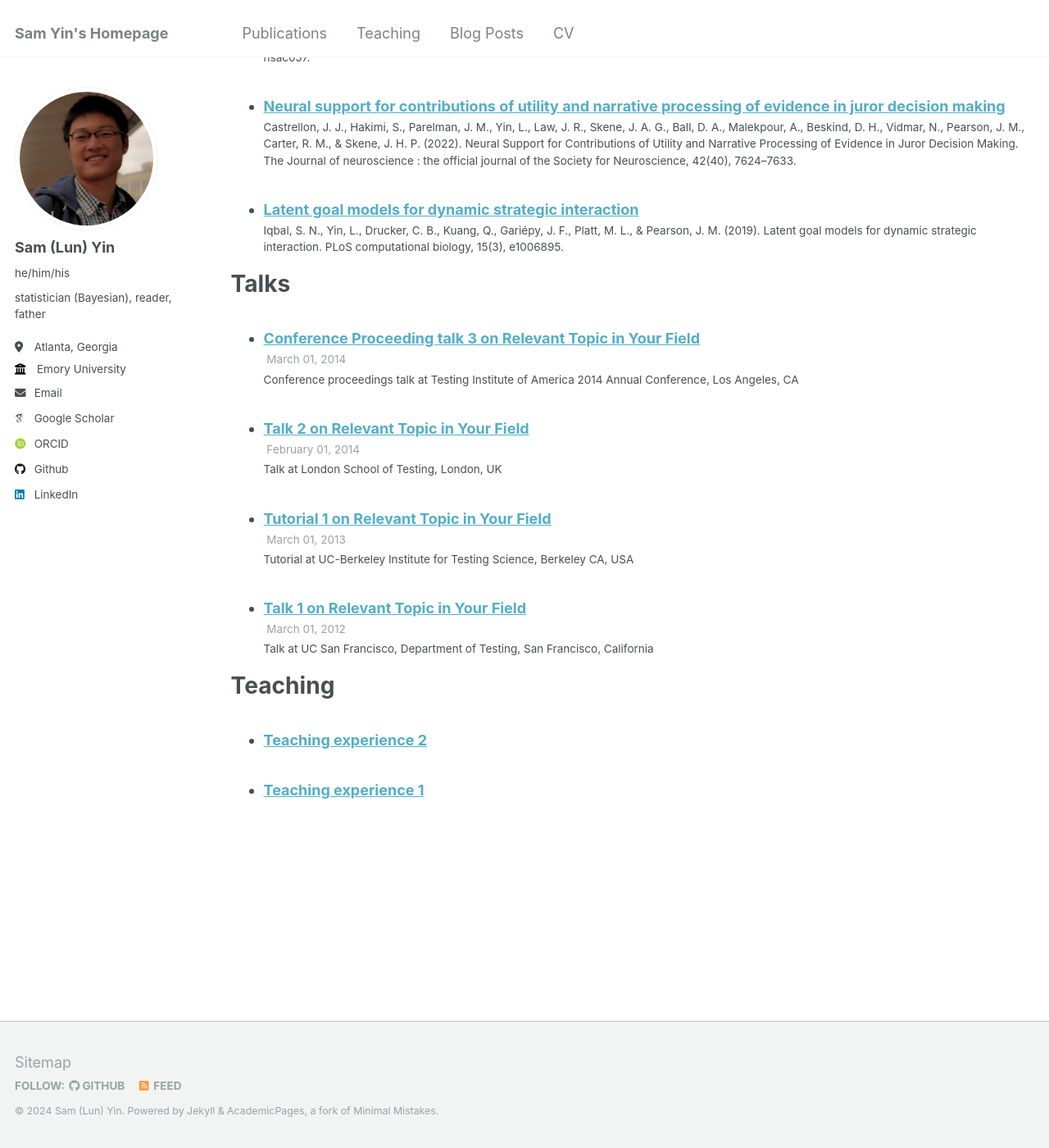
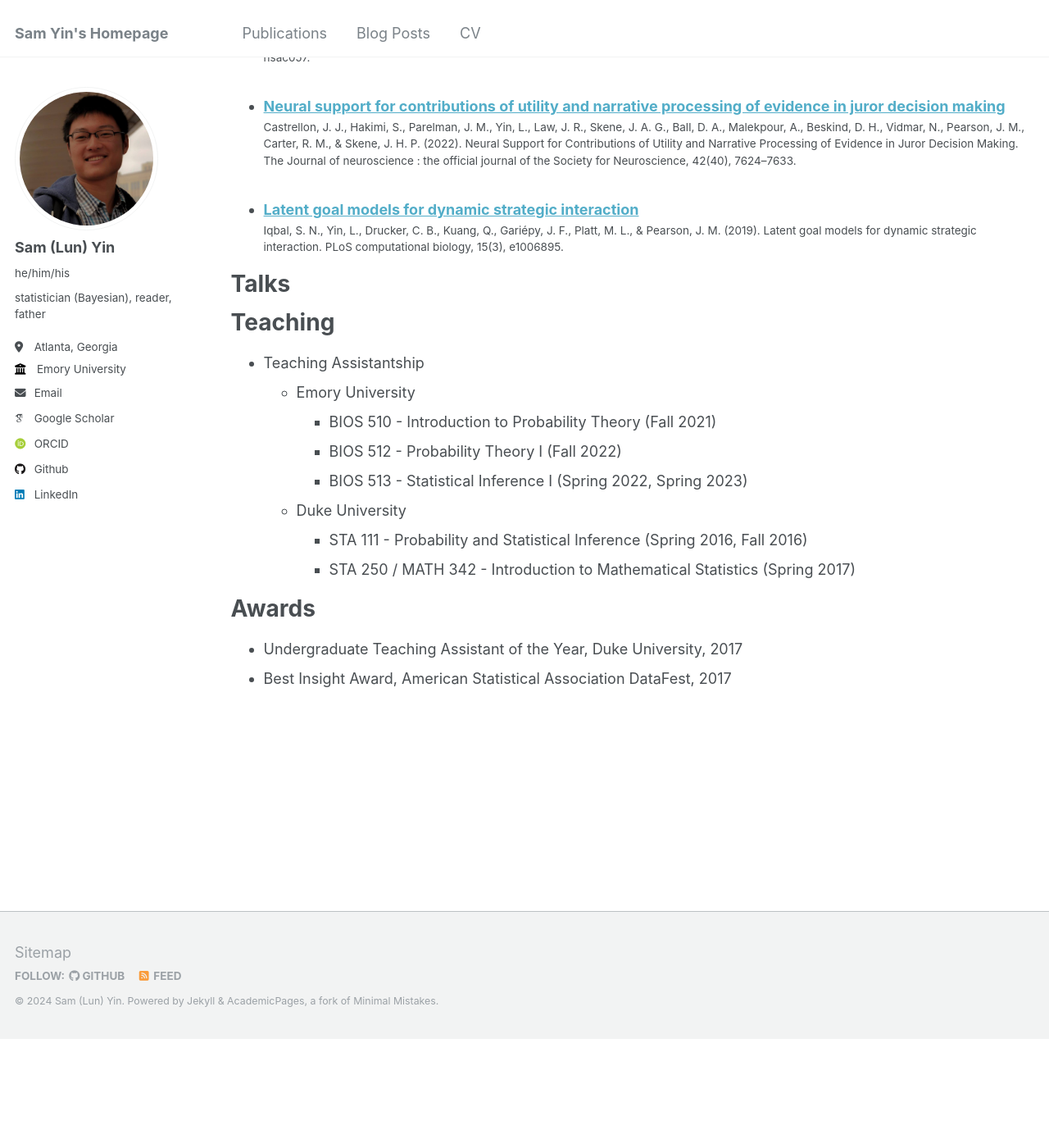
Before and after one commit to samyin/samyin.github.io, a Jekyll site: the page built from _pages/cv.md, in a window 1280 px wide and 1400 px high, scrolled down 977 px. Shown: the whole window at 82% size. Built offline with Jekyll 4.4.1, drawn with Linux system fonts in a browser that asks for light colours; some web fonts are replaced; after the commit the page ends 2243 px from its top, so only the background shows below that; some of the changed text lies outside the part shown.

```diff
--- a/_data/navigation.yml
+++ b/_data/navigation.yml
@@ -11,8 +11,8 @@ main:
 #   - title: "Talks"
 #     url: /talks/
 
-  - title: "Teaching"
-    url: /teaching/
+#   - title: "Teaching"
+#     url: /teaching/
 
 #   - title: "Portfolio"
 #     url: /portfolio/
--- a/_pages/cv.md
+++ b/_pages/cv.md
@@ -41,12 +41,29 @@ Publications
 
 Talks
 ======
+<!---
   <ul>{% for post in site.talks reversed %}
     {% include archive-single-talk-cv.html  %}
   {% endfor %}</ul>
+-->
 
 Teaching
 ======
+<!---
   <ul>{% for post in site.teaching reversed %}
     {% include archive-single-cv.html %}
   {% endfor %}</ul>
+-->
+* Teaching Assistantship
+  * Emory University
+    * BIOS 510 - Introduction to Probability Theory (Fall 2021)
+    * BIOS 512 - Probability Theory I (Fall 2022)
+    * BIOS 513 - Statistical Inference I (Spring 2022, Spring 2023)
+  * Duke University
+    * STA 111 - Probability and Statistical Inference (Spring 2016, Fall 2016)
+    * STA 250 / MATH 342 - Introduction to Mathematical Statistics (Spring 2017)
+
+Awards
+======
+* Undergraduate Teaching Assistant of the Year, Duke University, 2017
+* Best Insight Award, American Statistical Association DataFest, 2017
```
Also changed, not shown: other parts of _pages/cv.md (+1 -1 lines), README.md (+2 -50 lines), _pages/about.md (+2 -2 lines), 2 other files.
